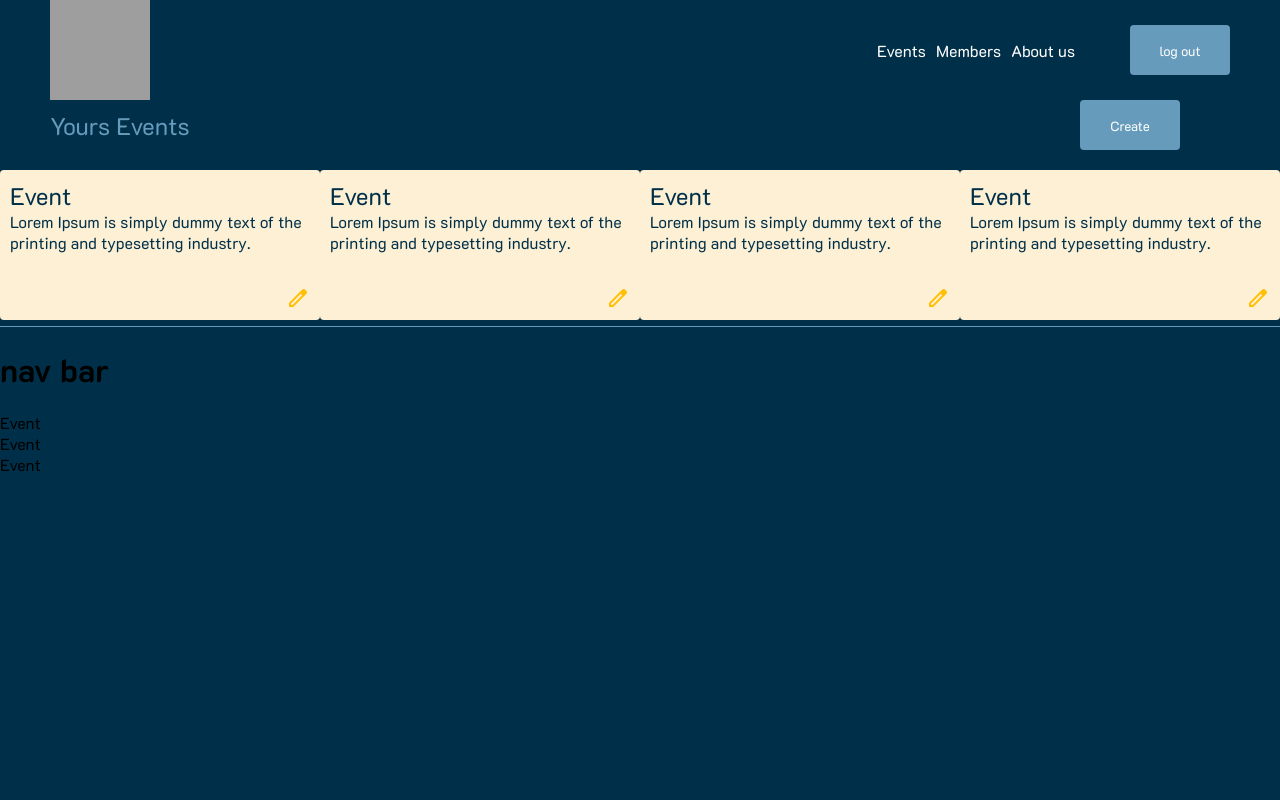
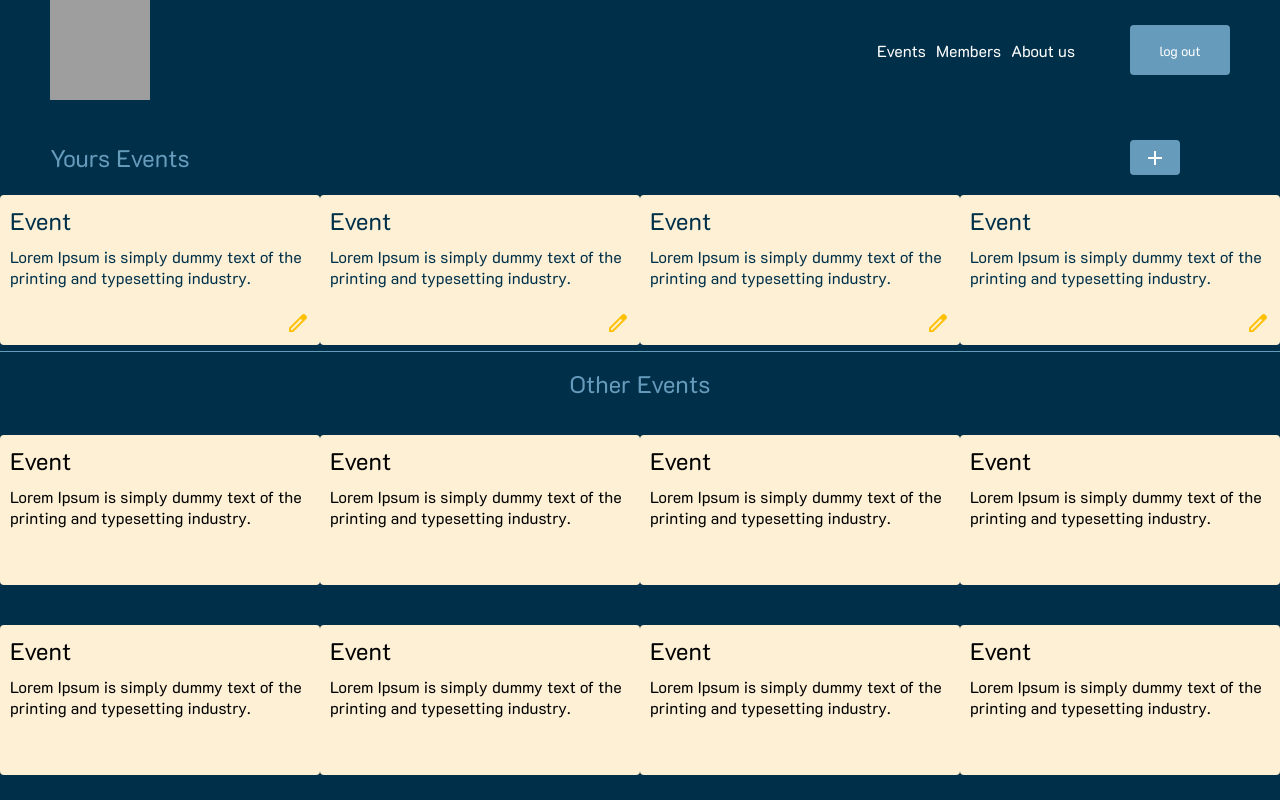
Before and after one commit to Norizane/EKsite, a React (Vite) app: page /Events in a window 1280 px wide. Built offline with nearby package versions, Linux system fonts and the light colour scheme; grey boxes are pictures that could not be loaded.

Commit message:
Event Page

```diff
--- a/src/components/AboutUsBoard.scss
+++ b/src/components/AboutUsBoard.scss
@@ -190,14 +190,16 @@
       }
 
       .links {
-        color: $thirdly-color;
-
-        a {
+        button{
           margin: 0 40;
           transition: transform 0.3s ease-in-out;
+          background: none;
+          border: none;
+          cursor: pointer;
+          color: $thirdly-color;
         }
       }
-      a:hover {
+      button:hover {
         transform: scale(1.1);
       }
     }
--- a/src/components/EventsCreator.jsx
+++ b/src/components/EventsCreator.jsx
@@ -3,62 +3,149 @@ const EventsCreator = () => {
     <div className="eventsCreatorContainer">
       <div className="createEvent">
         <h1>Yours Events</h1>
-        <button>Create</button>
+        <span className="material-symbols-outlined addButton">add</span>
       </div>
       <div className="yourEventAndCreateContainer">
         <div className="yourEventsContainer">
           <div className="yourEvent">
             <div className="eventDescription">
               <h1>Event</h1>
-            <p>Lorem Ipsum is simply dummy text of the printing and typesetting industry.</p>
+              <p>
+                Lorem Ipsum is simply dummy text of the printing and typesetting
+                industry.
+              </p>
             </div>
             <span className="material-symbols-outlined">edit</span>
           </div>
           <div className="yourEvent">
             <div className="eventDescription">
               <h1>Event</h1>
-            <p>Lorem Ipsum is simply dummy text of the printing and typesetting industry.</p>
+              <p>
+                Lorem Ipsum is simply dummy text of the printing and typesetting
+                industry.
+              </p>
             </div>
             <span className="material-symbols-outlined">edit</span>
           </div>
           <div className="yourEvent">
             <div className="eventDescription">
               <h1>Event</h1>
-            <p>Lorem Ipsum is simply dummy text of the printing and typesetting industry.</p>
+              <p>
+                Lorem Ipsum is simply dummy text of the printing and typesetting
+                industry.
+              </p>
             </div>
             <span className="material-symbols-outlined">edit</span>
           </div>
           <div className="yourEvent">
             <div className="eventDescription">
               <h1>Event</h1>
-            <p>Lorem Ipsum is simply dummy text of the printing and typesetting industry.</p>
+              <p>
+                Lorem Ipsum is simply dummy text of the printing and typesetting
+                industry.
+              </p>
             </div>
             <span className="material-symbols-outlined">edit</span>
           </div>
           <div className="yourEvent">
             <div className="eventDescription">
               <h1>Event</h1>
-            <p>Lorem Ipsum is simply dummy text of the printing and typesetting industry.</p>
+              <p>
+                Lorem Ipsum is simply dummy text of the printing and typesetting
+                industry.
+              </p>
             </div>
             <span className="material-symbols-outlined">edit</span>
           </div>
           <div className="yourEvent">
             <div className="eventDescription">
               <h1>Event</h1>
-            <p>Lorem Ipsum is simply dummy text of the printing and typesetting industry.</p>
+              <p>
+                Lorem Ipsum is simply dummy text of the printing and typesetting
+                industry.
+              </p>
             </div>
             <span className="material-symbols-outlined">edit</span>
           </div>
         </div>
       </div>
-      <div>
-        <div>
-          <h1>nav bar</h1>
+      <div className="othersEvents">
+        <div className="othersEventsNavBar">
+          <h1>Other Events</h1>
         </div>
-        <div>
-          <div className="events">Event</div>
-          <div className="events">Event</div>
-          <div className="events">Event</div>
+        <div className="othersEventsContainer">
+          <div className="yourEvent">
+            <div className="eventDescription">
+              <h1>Event</h1>
+              <p>
+                Lorem Ipsum is simply dummy text of the printing and typesetting
+                industry.
+              </p>
+            </div>
+          </div>
+          <div className="yourEvent">
+            <div className="eventDescription">
+              <h1>Event</h1>
+              <p>
+                Lorem Ipsum is simply dummy text of the printing and typesetting
+                industry.
+              </p>
+            </div>
+          </div>
+          <div className="yourEvent">
+            <div className="eventDescription">
+              <h1>Event</h1>
+              <p>
+                Lorem Ipsum is simply dummy text of the printing and typesetting
+                industry.
+              </p>
+            </div>
+          </div>
+          <div className="yourEvent">
+            <div className="eventDescription">
+              <h1>Event</h1>
+              <p>
+                Lorem Ipsum is simply dummy text of the printing and typesetting
+                industry.
+              </p>
+            </div>
+          </div>
+          <div className="yourEvent">
+            <div className="eventDescription">
+              <h1>Event</h1>
+              <p>
+                Lorem Ipsum is simply dummy text of the printing and typesetting
+                industry.
+              </p>
+            </div>
+          </div>
+          <div className="yourEvent">
+            <div className="eventDescription">
+              <h1>Event</h1>
+              <p>
+                Lorem Ipsum is simply dummy text of the printing and typesetting
+                industry.
+              </p>
+            </div>
+          </div>
+          <div className="yourEvent">
+            <div className="eventDescription">
+              <h1>Event</h1>
+              <p>
+                Lorem Ipsum is simply dummy text of the printing and typesetting
+                industry.
+              </p>
+            </div>
+          </div>
+          <div className="yourEvent">
+            <div className="eventDescription">
+              <h1>Event</h1>
+              <p>
+                Lorem Ipsum is simply dummy text of the printing and typesetting
+                industry.
+              </p>
+            </div>
+          </div>
         </div>
       </div>
     </div>
--- a/src/components/EventsCreator.scss
+++ b/src/components/EventsCreator.scss
@@ -1,5 +1,6 @@
 .eventsCreatorContainer {
   font-family: $font-family-base;
+  margin: 40px 0;
   .createEvent {
     display: flex;
     justify-content: space-between;
@@ -11,18 +12,17 @@
       font-weight: 400;
       color: $secondary-color;
     }
-    button {
+    .addButton {
+      display: flex;
+      justify-content: center;
+      align-items: center;
       cursor: pointer;
       margin: 0 50px;
-      height: 50px;
-      width: 100px;
+      height: 35px;
+      width: 50px;
       border-radius: 4px;
-      border: 0;
       background-color: $secondary-color;
       color: white;
-      font-family: $font-family-base;
-      font-weight: $font-weight-base;
-      font-style: $font-style-base;
     }
   }
   .yourEventAndCreateContainer {
@@ -50,21 +50,66 @@
         border-radius: 4px;
         margin: 20px 0;
         color: $primary-color;
-        .eventDescription{
+        .eventDescription {
           padding: 10px;
-          h1{
+          h1 {
             margin: 0;
             font-size: x-large;
             font-weight: 400;
           }
-          p{
+          p {
             margin: 0;
+            padding-top: 10px;
           }
         }
-      span{
-        padding: 10px;
-        color: #ffc107;
+        span {
+          padding: 10px;
+          color: #ffc107;
+        }
       }
+    }
+  }
+  .othersEvents {
+    .othersEventsNavBar {
+      display: flex;
+      justify-content: center;
+      align-items: center;
+
+      h1 {
+        font-size: x-large;
+        font-weight: 400;
+        color: #669bbc;
+      }
+    }
+    .othersEventsContainer {
+      display: flex;
+      justify-content: space-evenly;
+      border: 0;
+      flex-wrap: wrap;
+      overflow-y: scroll;
+      scrollbar-width: none;
+      height: 45vh;
+      .yourEvent {
+        display: flex;
+        flex-direction: column;
+        justify-content: space-between;
+        width: 40vh;
+        background-color: $thirdly-color;
+        height: 150px;
+        border-radius: 4px;
+        margin: 20px 0;
+        .eventDescription {
+          padding: 10px;
+          h1 {
+            margin: 0;
+            font-size: x-large;
+            font-weight: 400;
+          }
+          p {
+            margin: 0;
+            padding-top: 10px;
+          }
+        }
       }
     }
   }
```
Also changed, not shown: src/components/AboutUsBoard.jsx (+48 -12 lines). Lines whose indentation alone changed are shown as unchanged.
